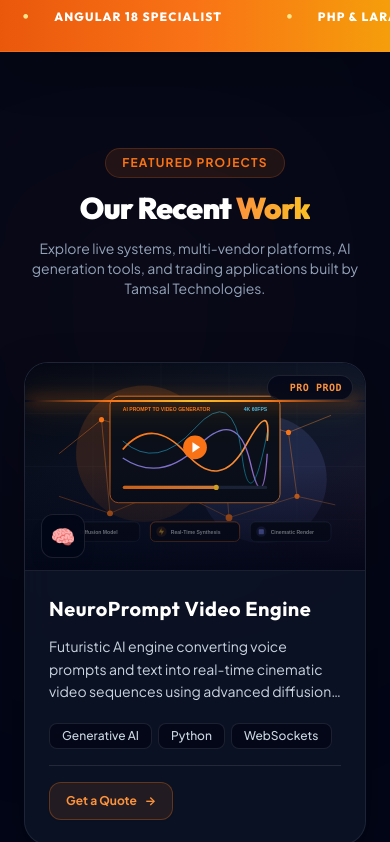
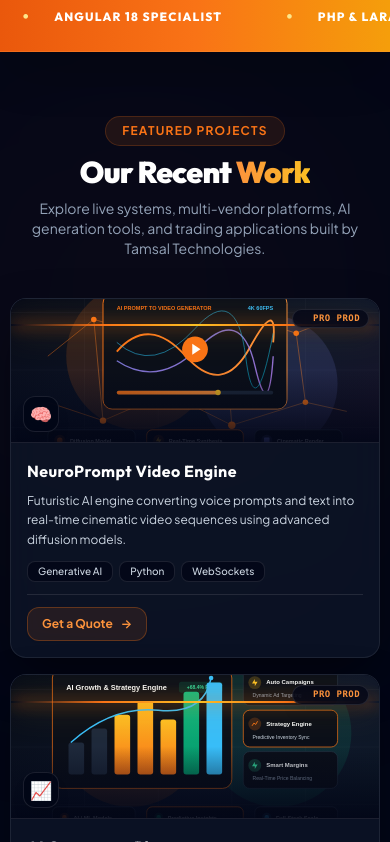
Before and after one commit to muradmahmood46-star/tamsal-technologies, an Angular app: page / in a window 390 px wide. Shown: the part 2410-3252 px from the top of the page. Built offline with nearby package versions, Linux system fonts and the light colour scheme.

Commit message:
feat: reduce mobile card heights for Work & Services and stretch them to maximum width on mobile

```diff
--- a/src/app/pages/home/home.component.html
+++ b/src/app/pages/home/home.component.html
@@ -246,11 +246,11 @@
 
 
 <!-- ==================== WORK / FEATURED PROJECTS SECTION ==================== -->
-<section id="work" class="py-24 bg-slate-950 relative overflow-hidden">
+<section id="work" class="py-16 md:py-24 bg-slate-950 relative overflow-hidden">
   <div class="absolute top-0 right-0 w-[500px] h-[500px] bg-orange-500/5 rounded-full blur-[150px] pointer-events-none"></div>
 
-  <div class="max-w-7xl mx-auto px-6 relative z-10">
-    <div class="mb-16 text-center md:text-left space-y-3">
+  <div class="max-w-7xl mx-auto px-2.5 sm:px-4 md:px-6 relative z-10 w-full">
+    <div class="mb-10 md:mb-16 text-center md:text-left space-y-2 md:space-y-3">
       <span class="text-orange-500 font-bold text-xs tracking-widest uppercase bg-orange-500/10 px-4 py-1.5 rounded-full border border-orange-500/20 inline-block">
         Featured Projects
       </span>
@@ -262,15 +262,15 @@
       </p>
     </div>
 
-    <!-- Projects Grid -->
-    <div class="grid md:grid-cols-2 lg:grid-cols-3 gap-8 items-stretch">
+    <!-- Projects Grid: Stretched full-width on mobile with compact height, 3 cols on PC -->
+    <div class="grid grid-cols-1 md:grid-cols-2 lg:grid-cols-3 gap-4 md:gap-8 items-stretch w-full">
       <div *ngFor="let proj of projects"
-           class="group relative flex flex-col justify-between glass-card rounded-3xl border border-white/10 overflow-hidden transition-all duration-500 hover:-translate-y-2 hover:border-orange-500/40 hover:shadow-[0_20px_50px_rgba(234,88,12,0.18)]">
+           class="group relative flex flex-col justify-between glass-card rounded-2xl md:rounded-3xl border border-white/10 overflow-hidden transition-all duration-500 hover:-translate-y-1 md:hover:-translate-y-2 hover:border-orange-500/40 hover:shadow-[0_20px_50px_rgba(234,88,12,0.18)] w-full">
 
         <div class="absolute inset-0 opacity-0 group-hover:opacity-100 bg-[radial-gradient(circle_at_bottom_left,rgba(234,88,12,0.14),transparent_65%)] transition-opacity duration-500 pointer-events-none"></div>
 
-        <!-- Card Image Preview at Top with 4K Cinematic Scanline -->
-        <div class="relative w-full h-52 bg-slate-950 overflow-hidden border-b border-white/10 group/img">
+        <!-- Card Image Preview: Compact h-36 on mobile, h-52 on PC -->
+        <div class="relative w-full h-36 sm:h-44 md:h-52 bg-slate-950 overflow-hidden border-b border-white/10 group/img">
           <img [src]="proj.image"
                [alt]="proj.title"
                loading="lazy"
@@ -281,40 +281,40 @@
           <div class="scanline-overlay group-hover:opacity-100 opacity-30 pointer-events-none"></div>
 
           <!-- Corner Tech Accents -->
-          <div class="absolute top-3 right-3 px-2.5 py-1 rounded-full bg-slate-950/80 backdrop-blur-md border border-white/10 text-[10px] font-mono text-orange-400 font-bold uppercase tracking-wider flex items-center gap-1.5 shadow-lg">
+          <div class="absolute top-2.5 right-2.5 md:top-3 md:right-3 px-2 py-0.5 md:px-2.5 md:py-1 rounded-full bg-slate-950/80 backdrop-blur-md border border-white/10 text-[9px] md:text-[10px] font-mono text-orange-400 font-bold uppercase tracking-wider flex items-center gap-1.5 shadow-lg">
             <span class="w-1.5 h-1.5 rounded-full bg-emerald-400 animate-ping"></span>
             <span>PRO PROD</span>
           </div>
 
-          <div class="absolute bottom-3 left-4 w-11 h-11 bg-slate-950/90 backdrop-blur-md rounded-xl border border-white/10 flex items-center justify-center text-xl shadow-lg transform group-hover:scale-110 group-hover:border-orange-500/40 transition-all duration-500">
+          <div class="absolute bottom-2.5 left-3 md:bottom-3 md:left-4 w-9 h-9 md:w-11 md:h-11 bg-slate-950/90 backdrop-blur-md rounded-xl border border-white/10 flex items-center justify-center text-lg md:text-xl shadow-lg transform group-hover:scale-110 group-hover:border-orange-500/40 transition-all duration-500">
             {{ proj.icon }}
           </div>
         </div>
 
-        <!-- Card Content Wrap -->
-        <div class="p-6 relative z-10 flex-1 flex flex-col justify-between space-y-4">
-          <div class="space-y-3">
-            <h3 class="text-xl font-bold text-white tracking-wide font-display group-hover:text-orange-400 transition-colors duration-300">
+        <!-- Card Content Wrap: Compact padding on mobile, full on PC -->
+        <div class="p-4 sm:p-5 md:p-6 relative z-10 flex-1 flex flex-col justify-between space-y-3 md:space-y-4">
+          <div class="space-y-2 md:space-y-3">
+            <h3 class="text-base sm:text-lg md:text-xl font-bold text-white tracking-wide font-display group-hover:text-orange-400 transition-colors duration-300">
               {{ proj.title }}
             </h3>
 
-            <p class="text-slate-300 text-sm leading-relaxed line-clamp-3 group-hover:text-slate-200 transition-colors duration-300 font-normal">
+            <p class="text-slate-300 text-xs sm:text-sm leading-relaxed group-hover:text-slate-200 transition-colors duration-300 font-normal">
               {{ proj.desc }}
             </p>
 
-            <div class="flex flex-wrap gap-1.5 pt-2">
-              <span *ngFor="let tag of proj.tags" class="text-xs bg-slate-950/80 border border-white/10 px-3 py-1 rounded-lg text-slate-300 font-medium group-hover:border-orange-500/30 group-hover:bg-orange-500/10 group-hover:text-orange-300 transition-all duration-300">
+            <div class="flex flex-wrap gap-1.5 pt-1 md:pt-2">
+              <span *ngFor="let tag of proj.tags" class="text-[10px] sm:text-xs bg-slate-950/80 border border-white/10 px-2.5 py-0.5 sm:px-3 sm:py-1 rounded-lg text-slate-300 font-medium group-hover:border-orange-500/30 group-hover:bg-orange-500/10 group-hover:text-orange-300 transition-all duration-300">
                 {{ tag }}
               </span>
             </div>
           </div>
 
           <!-- Bottom Action Button -->
-          <div class="pt-4 border-t border-white/10 flex items-center justify-between">
+          <div class="pt-3 md:pt-4 border-t border-white/10 flex items-center justify-between">
             <a [href]="proj.link"
                [target]="proj.isExternal ? '_blank' : '_self'"
                [rel]="proj.isExternal ? 'noopener noreferrer' : ''"
-               class="inline-flex items-center gap-2 text-xs font-bold px-4 py-2.5 rounded-xl bg-orange-500/10 border border-orange-500/30 text-orange-400 hover:bg-orange-500 hover:text-white hover:border-transparent transition-all duration-300 group/btn shadow-sm">
+               class="inline-flex items-center gap-2 text-xs font-bold px-3.5 py-2 md:px-4 md:py-2.5 rounded-xl bg-orange-500/10 border border-orange-500/30 text-orange-400 hover:bg-orange-500 hover:text-white hover:border-transparent transition-all duration-300 group/btn shadow-sm">
               <span>{{ proj.buttonText }}</span>
               <span class="transform group-hover/btn:translate-x-0.5 group-hover/btn:-translate-y-0.5 transition-transform" *ngIf="proj.isExternal">↗</span>
               <span class="transform group-hover/btn:translate-x-0.5 transition-transform" *ngIf="!proj.isExternal">→</span>
@@ -330,29 +330,29 @@
 
 
 <!-- ==================== SERVICES & EXPERTISE SECTION ==================== -->
-<section id="services" class="py-24 bg-slate-900 border-t border-white/5 relative overflow-hidden">
+<section id="services" class="py-16 md:py-24 bg-slate-900 border-t border-white/5 relative overflow-hidden">
   <div class="absolute bottom-0 left-0 w-[500px] h-[500px] bg-orange-500/5 rounded-full blur-[150px] pointer-events-none"></div>
 
-  <div class="max-w-7xl mx-auto px-6 relative z-10">
-    <div class="text-center max-w-3xl mx-auto mb-16 space-y-3">
+  <div class="max-w-7xl mx-auto px-2.5 sm:px-4 md:px-6 relative z-10 w-full">
+    <div class="text-center max-w-3xl mx-auto mb-10 md:mb-16 space-y-2 md:space-y-3">
       <span class="text-orange-500 font-bold text-xs tracking-widest uppercase bg-orange-500/10 px-4 py-1.5 rounded-full border border-orange-500/20 inline-block">
         Our Core Expertise &amp; Roadmap
       </span>
       <h2 class="text-3xl md:text-5xl font-black text-white tracking-tight font-display">
         Services We <span class="text-transparent bg-clip-text bg-gradient-to-r from-orange-400 to-amber-400">Offer</span>
       </h2>
-      <p class="text-slate-300 text-sm md:text-base leading-relaxed pt-2">
+      <p class="text-slate-300 text-sm md:text-base leading-relaxed pt-1 md:pt-2">
         High-impact software engineering built around real business problems — From fast-turnaround websites to POS and full-scale ERP ecosystems.
       </p>
     </div>
 
-    <!-- Services Grid with 4K Visual Illustrations -->
-    <div class="grid md:grid-cols-2 lg:grid-cols-3 gap-8">
+    <!-- Services Grid: Maximum width stretch on mobile with compact height, 3 cols on PC -->
+    <div class="grid grid-cols-1 md:grid-cols-2 lg:grid-cols-3 gap-4 md:gap-8 w-full">
       <div *ngFor="let service of services"
-           class="relative bg-slate-950/80 rounded-3xl border border-white/10 hover:border-orange-500/40 hover:bg-slate-950 hover:shadow-[0_25px_50px_rgba(249,115,22,0.18)] transition-all duration-500 group overflow-hidden flex flex-col justify-between">
+           class="relative bg-slate-950/80 rounded-2xl md:rounded-3xl border border-white/10 hover:border-orange-500/40 hover:bg-slate-950 hover:shadow-[0_25px_50px_rgba(249,115,22,0.18)] transition-all duration-500 group overflow-hidden flex flex-col justify-between w-full">
 
-        <!-- 4K Service Image Banner with Laser Scanline -->
-        <div class="relative w-full h-48 bg-slate-950 overflow-hidden border-b border-white/10">
+        <!-- 4K Service Image Banner: Compact h-32 on mobile, h-48 on PC -->
+        <div class="relative w-full h-32 sm:h-40 md:h-48 bg-slate-950 overflow-hidden border-b border-white/10">
           <img [src]="service.image"
                [alt]="service.title"
                loading="lazy"
@@ -363,36 +363,36 @@
           <div class="scanline-overlay group-hover:opacity-100 opacity-30 pointer-events-none"></div>
 
           <!-- Top Floating Service Badge -->
-          <div class="absolute top-3 left-3 px-3 py-1 rounded-full bg-slate-950/85 backdrop-blur-md border border-orange-500/30 text-xs font-mono text-orange-400 font-bold uppercase tracking-wider shadow-md">
+          <div class="absolute top-2.5 left-2.5 md:top-3 md:left-3 px-2.5 py-0.5 md:px-3 md:py-1 rounded-full bg-slate-950/85 backdrop-blur-md border border-orange-500/30 text-[10px] md:text-xs font-mono text-orange-400 font-bold uppercase tracking-wider shadow-md">
             {{ service.badge }}
           </div>
 
           <!-- Bottom Icon Badge -->
-          <div class="absolute bottom-3 right-3 w-11 h-11 bg-slate-950/90 backdrop-blur-md rounded-xl border border-white/15 flex items-center justify-center text-xl shadow-lg transform group-hover:scale-110 group-hover:border-orange-500/40 transition-all duration-500">
+          <div class="absolute bottom-2.5 right-2.5 md:bottom-3 md:right-3 w-9 h-9 md:w-11 md:h-11 bg-slate-950/90 backdrop-blur-md rounded-xl border border-white/15 flex items-center justify-center text-lg md:text-xl shadow-lg transform group-hover:scale-110 group-hover:border-orange-500/40 transition-all duration-500">
             {{ service.icon }}
           </div>
         </div>
 
-        <!-- Service Content -->
-        <div class="p-6 flex-1 flex flex-col justify-between space-y-4">
+        <!-- Service Content: Compact padding on mobile, full on PC -->
+        <div class="p-4 sm:p-5 md:p-6 flex-1 flex flex-col justify-between space-y-3 md:space-y-4">
           <div>
-            <h3 class="text-xl font-bold text-white mb-2 tracking-wide font-display group-hover:text-orange-400 transition-colors duration-300">
+            <h3 class="text-base sm:text-lg md:text-xl font-bold text-white mb-1.5 md:mb-2 tracking-wide font-display group-hover:text-orange-400 transition-colors duration-300">
               {{ service.title }}
             </h3>
 
-            <p class="text-slate-300 text-sm leading-relaxed group-hover:text-slate-200 transition-colors duration-300 font-normal">
+            <p class="text-slate-300 text-xs sm:text-sm leading-relaxed group-hover:text-slate-200 transition-colors duration-300 font-normal">
               {{ service.desc }}
             </p>
           </div>
 
           <div>
-            <div class="flex flex-wrap gap-1.5 pt-3 border-t border-white/10">
-              <span *ngFor="let tag of service.tags" class="text-xs bg-slate-900 border border-white/10 px-3 py-1 rounded-lg text-slate-300 font-medium group-hover:border-orange-500/30 group-hover:text-orange-300 transition-colors duration-300">
+            <div class="flex flex-wrap gap-1.5 pt-2 md:pt-3 border-t border-white/10">
+              <span *ngFor="let tag of service.tags" class="text-[10px] md:text-xs bg-slate-900 border border-white/10 px-2 py-0.5 md:px-2.5 md:py-1 rounded-md text-slate-300 font-medium group-hover:border-orange-500/30 group-hover:text-orange-300 transition-colors duration-300">
                 {{ tag }}
               </span>
             </div>
 
-            <a href="#contact" class="mt-4 flex items-center text-xs font-bold text-orange-400 group-hover:text-orange-300 group-hover:translate-x-1 transition-all duration-300">
+            <a href="#contact" class="mt-3 md:mt-4 inline-flex items-center text-xs font-bold text-orange-400 group-hover:text-orange-300 group-hover:translate-x-1 transition-all duration-300">
               <span>Start This Solution</span>
               <span class="ml-1.5">→</span>
             </a>
@@ -404,13 +404,13 @@
     </div>
 
     <!-- Target Industries Banner with Dedicated Page Navigation -->
-    <div class="mt-16 p-6 md:p-8 bg-slate-950 rounded-3xl border border-white/10 text-center relative overflow-hidden shadow-xl">
-      <div class="relative z-10 flex flex-col md:flex-row items-center justify-between gap-6">
+    <div class="mt-12 md:mt-16 p-5 sm:p-6 md:p-8 bg-slate-950 rounded-2xl md:rounded-3xl border border-white/10 text-center relative overflow-hidden shadow-xl">
+      <div class="relative z-10 flex flex-col md:flex-row items-center justify-between gap-4 md:gap-6">
         <div class="text-left space-y-1">
           <p class="text-xs font-bold text-orange-500 uppercase tracking-widest font-mono">Tailored For Growing Businesses</p>
-          <h4 class="text-lg md:text-xl font-bold text-white font-display">Restaurants • Pharmacies • Boutiques • Clinics • Retail Stores • Enterprise</h4>
+          <h4 class="text-base sm:text-lg md:text-xl font-bold text-white font-display">Restaurants • Pharmacies • Boutiques • Clinics • Retail Stores • Enterprise</h4>
         </div>
-        <a routerLink="/products" class="shrink-0 bg-gradient-to-r from-orange-500 to-amber-500 hover:from-orange-600 hover:to-amber-600 text-white px-7 py-3.5 rounded-xl text-xs font-bold transition-all duration-300 shadow-lg shadow-orange-500/20 hover:scale-105 uppercase tracking-wider font-display">
+        <a routerLink="/products" class="shrink-0 bg-gradient-to-r from-orange-500 to-amber-500 hover:from-orange-600 hover:to-amber-600 text-white px-6 py-3 md:px-7 md:py-3.5 rounded-xl text-xs font-bold transition-all duration-300 shadow-lg shadow-orange-500/20 hover:scale-105 uppercase tracking-wider font-display">
           Explore Products &amp; Pricing →
         </a>
       </div>
```
